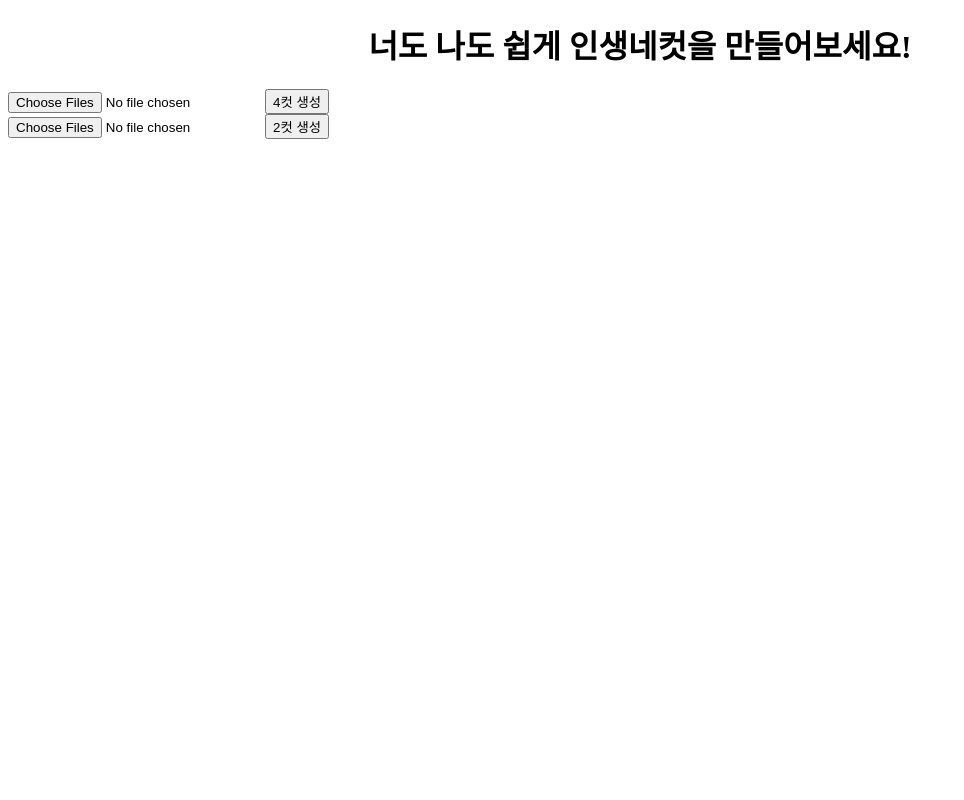
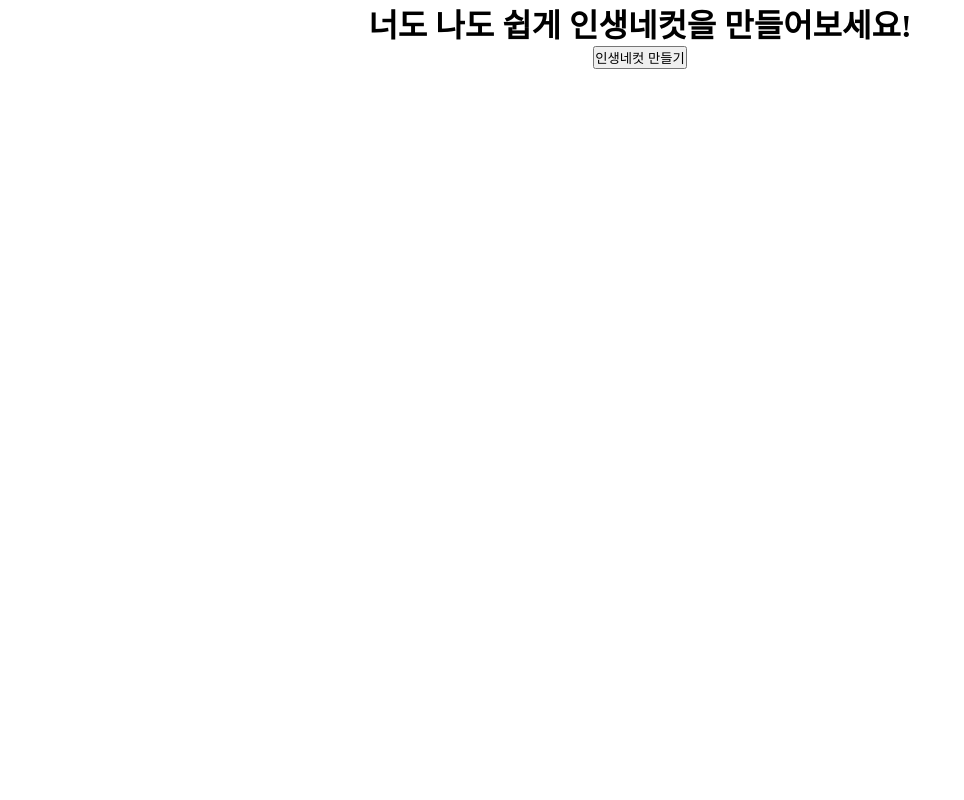
Before and after one commit to ParkMini/photo-booth, a Flask app: page / in a window 1280 px wide. Shown: the whole page, without its empty margins (0-964 px from the left). Run offline with Flask 3, Linux system fonts and the light colour scheme.

Commit message:
선택지 생성

```diff
--- a/templates/index.html
+++ b/templates/index.html
@@ -5,16 +5,65 @@
     <meta name="viewport" content="width=device-width, initial-scale=1.0" />
     <title>EZ 인생네컷</title>
   </head>
+
+  <style>
+    * {
+      margin: 0;
+      padding: 0;
+    }
+
+    html, body {
+      width: 100%;
+      height: 100%;
+    }
+
+    body {
+      margin: 0 auto;
+      text-align: center;
+    }
+
+    #selFrame ul li {
+      display: inline-block;
+    }
+
+    #selFrame {
+      width: 100%;
+    }
+  </style>
+
+  <script>
+    function hideMain() {
+      document.querySelector("#main").style.display = "none";
+      document.querySelector("#takePhoto").style.display = "block";
+      document.querySelector("#selType").style.display = "block";
+    }
+
+    function next() {
+      document.querySelector("#selType").style.display = "none";
+      document.querySelector("#selFrame").style.display = "block";
+    }
+  </script>
+
   <body>
-    <h1 style="text-align: center">너도 나도 쉽게 인생네컷을 만들어보세요!</h1>
-    <form method="post" enctype="multipart/form-data" action="./upload4Img">
-      <input type="file" name="images[]" multiple="" accept="image/*">
-      <button type="submit">4컷 생성</button>
-    </form>
-
-    <form method="post" enctype="multipart/form-data" action="./upload2Img">
-      <input type="file" name="images[]" multiple="" accept="image/*">
-      <button type="submit">2컷 생성</button>
-    </form>
+    <div id="main">
+      <h1 style="text-align: center">너도 나도 쉽게 인생네컷을 만들어보세요!</h1>
+      <button onclick="hideMain();">인생네컷 만들기</button>
+    </div>
+    <div id="takePhoto"style="display: none">
+      <form action="http://pcs.pah.kr:712/api/create" method="post">
+        <div id="selType" style="display: none">
+          <h2>2컷으로 만들지 4컷으로 만들지 정해주세요</h2>
+          <label><input type="radio" name="type" id="type" value="4컷" onclick="next()"/>4컷</label>
+          <label><input type="radio" name="type" id="type" value="2컷" />2컷</label>
+        </div>
+        <div id="selFrame" style="display: none">
+          <h2>프레임을 선택해주세요</h2>
+          <ul>
+            <li><label><img src="../background3.png" alt="인생네컷 프레임 이미지" width="128px" /><br><input type="radio" name="frame" id="frame" value="1" />1번 프레임</label></li>
+            <li><label><img src="../background3.png" alt="인생네컷 프레임 이미지" width="128px" /><br><input type="radio" name="frame" id="frame" value="2" />2번 프레임</label></li>
+          </ul>
+        </div>
+      </form>
+    </div>
   </body>
 </html>
```
